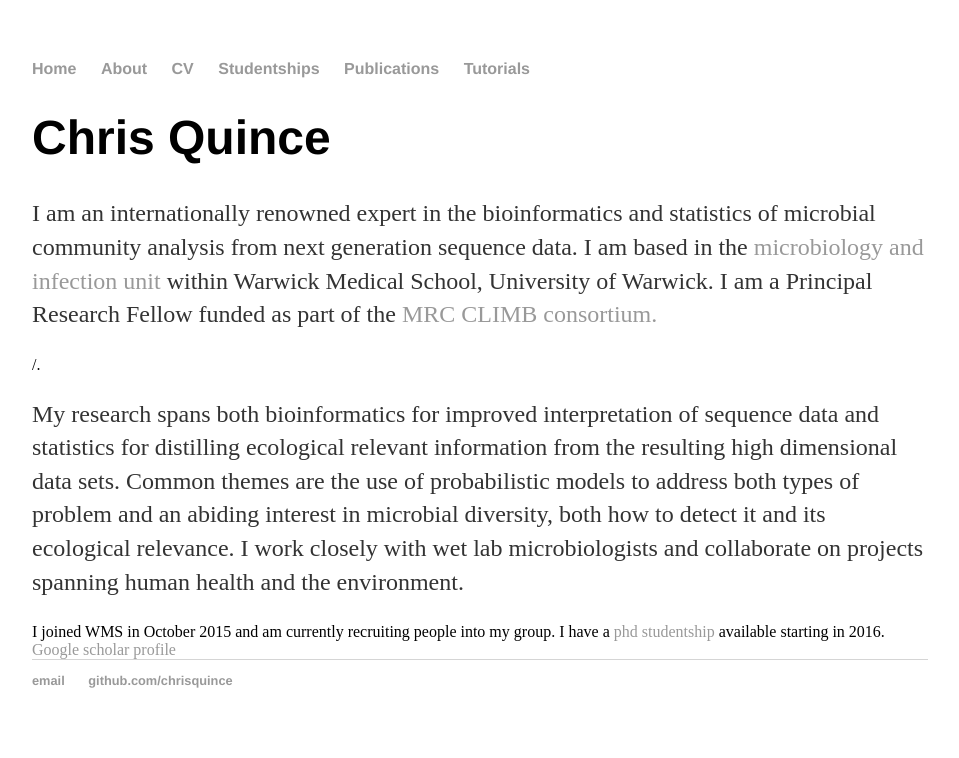
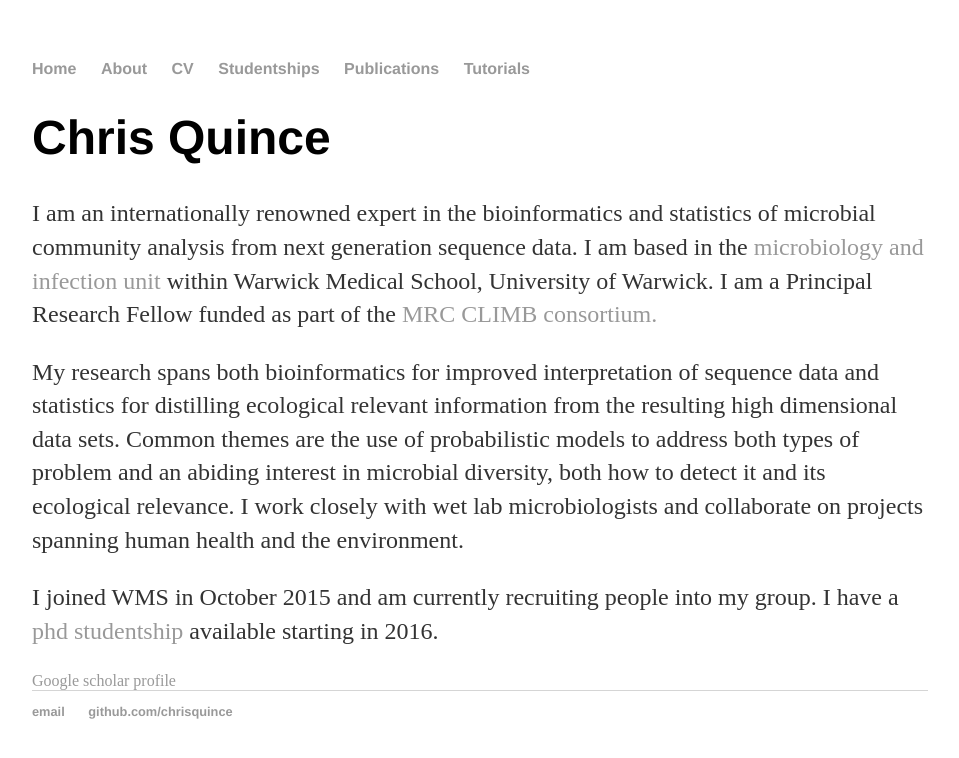
Before and after one commit to chrisquince/chrisquince.github.io, a Jekyll site: the page built from index.html, in a window 1280 px wide. Shown: the top 758 px of the page, without its empty margins (160-1119 px from the left). Built offline with Jekyll 4.4.1, drawn with Linux system fonts in a browser that asks for light colours.

```diff
--- a/index.html
+++ b/index.html
@@ -7,15 +7,15 @@ title: Chris Quince, Metagenomics bioinformatician
 	<p>I am an internationally renowned expert in the bioinformatics and statistics of microbial community analysis from next generation
 	sequence data. I am based in the <a href="http://www2.warwick.ac.uk/fac/med/research/tsm/microinfect/"> microbiology and infection unit</a>
 	within Warwick Medical School, University of Warwick. I am a Principal Research Fellow funded as part of the
-	<a href="http://www.climb.ac.uk"> MRC CLIMB consortium.</p></a>/.
+	<a href="http://www.climb.ac.uk"> MRC CLIMB consortium.</p></a>
 
 	<p> My research spans both bioinformatics for improved interpretation of sequence data and statistics for distilling
 	ecological relevant information from the resulting high dimensional data sets. Common themes are the use of probabilistic
 	models to address both types of problem and an abiding interest in microbial diversity, both how to detect it and its
 	ecological relevance. I work closely with wet lab microbiologists and collaborate on projects spanning human health and the environment.</p>
 
-	I joined WMS in October 2015 and am currently recruiting people into my group. I have a
-	<a href="/studentships">phd studentship</a></li> available starting in 2016.
+	<p> I joined WMS in October 2015 and am currently recruiting people into my group. I have a
+	<a href="/studentships">phd studentship</a></li> available starting in 2016.</p>
 
 	<a href="https://scholar.google.co.uk/citations?user=0yKnJ2wAAAAJ&hl=en">Google scholar profile</a>
 
```
